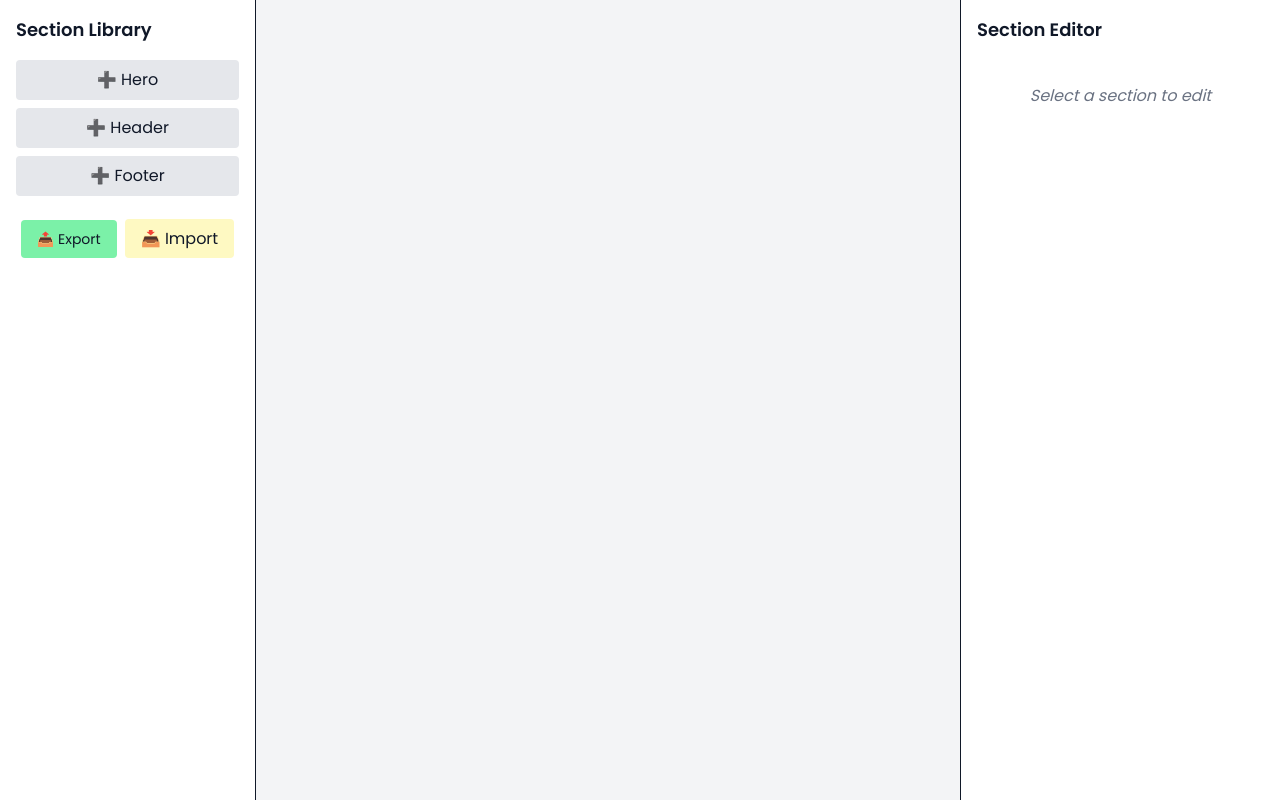
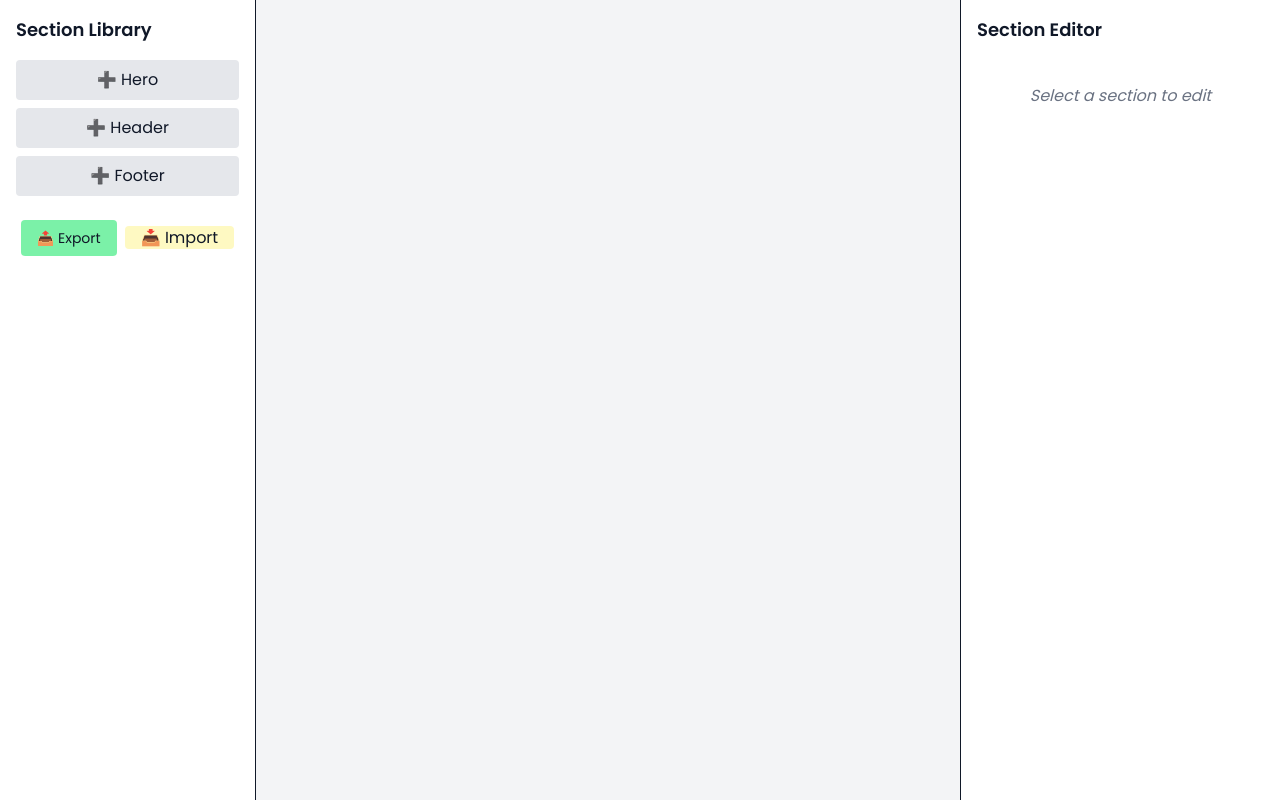
Before and after one commit to saeedhalabi/web-canvas, a Next.js app: page / in a window 1280 px wide. Built offline with nearby package versions, Linux system fonts and the light colour scheme.

Commit message:
fix: standardize padding in ExportButton and ImportButton components

```diff
--- a/components/ExportButton.tsx
+++ b/components/ExportButton.tsx
@@ -21,7 +21,7 @@ export default function ExportButton() {
   return (
     <label
       onClick={handleExport}
-      className="inline-block px-4 py-[9px] bg-green-300 hover:bg-green-200 rounded cursor-pointer text-sm"
+      className="inline-block px-4 py-2 bg-green-300 hover:bg-green-200 rounded cursor-pointer text-sm"
     >
       📤 Export
     </label>
--- a/components/ImportButton.tsx
+++ b/components/ImportButton.tsx
@@ -23,7 +23,7 @@ export default function ImportButton() {
 
   return (
     <label
-      className="px-4 py-2 bg-yellow-100 hover:bg-yellow-200 rounded cursor-pointer"
+      className="px-4 py-[9] bg-yellow-100 hover:bg-yellow-200 rounded cursor-pointer"
       onClick={() => fileInputRef.current?.click()}
     >
       📥 Import
```
